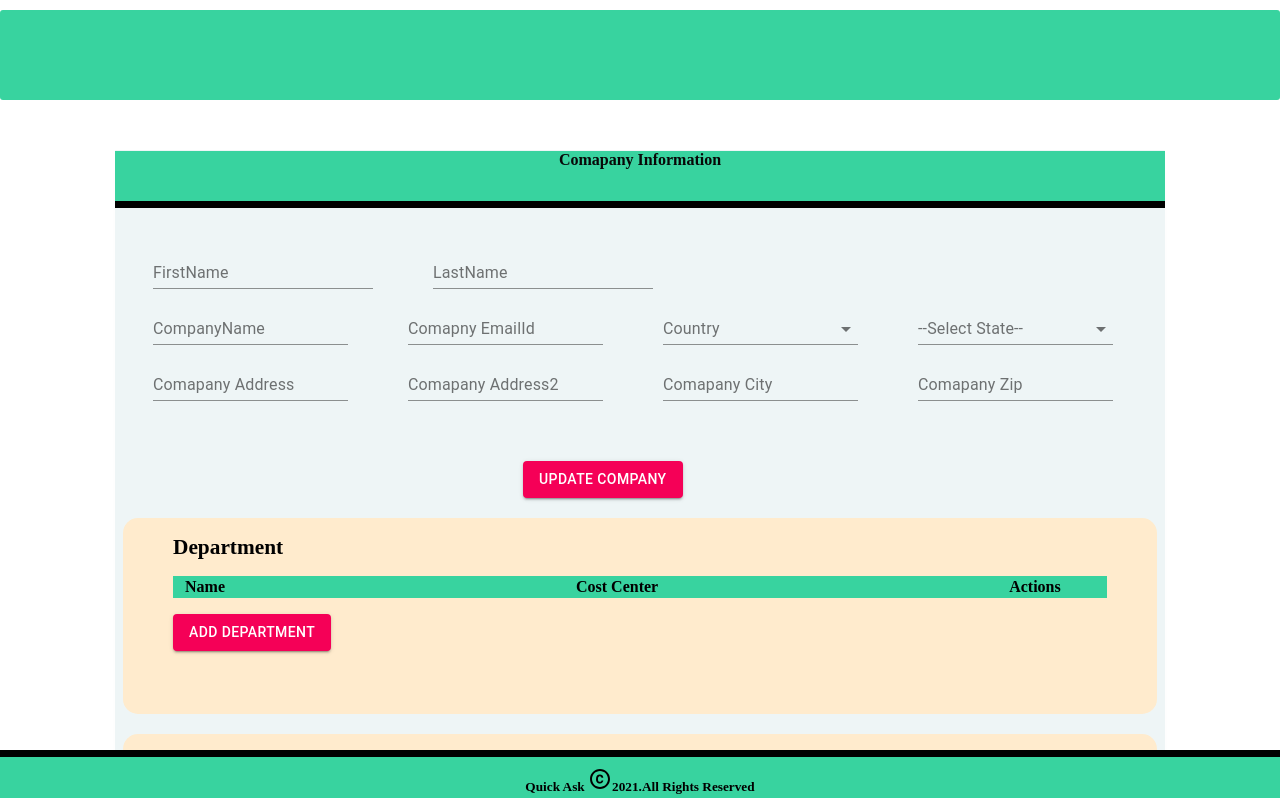
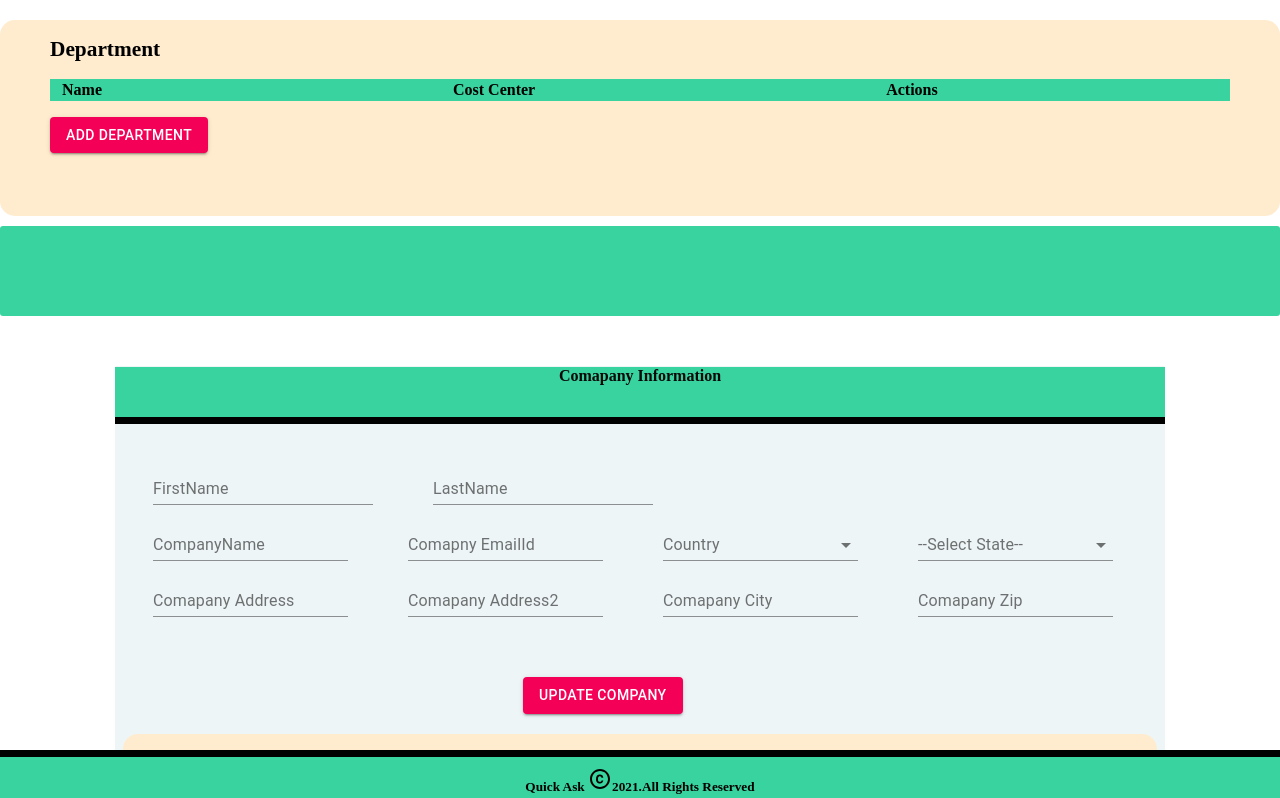
Before and after one commit to Dhruvikakadiya/webapp, a React (Create React App) app: page / in a window 1280 px wide. Shown: the top 798 px of the page. Built offline with nearby package versions, Linux system fonts and the light colour scheme.

Commit message:
change in index

```diff
--- a/src/index.js
+++ b/src/index.js
@@ -10,7 +10,7 @@ import Comprofile from './QuickAsk/componet1/companyprofile/Comprofile';
 ReactDOM.render(
   <React.StrictMode>
     {/* <App /> */}
-    {/* <Department/> */}
+    <Department/>
     <Comprofile/>
   </React.StrictMode>,
   document.getElementById('root')
```
